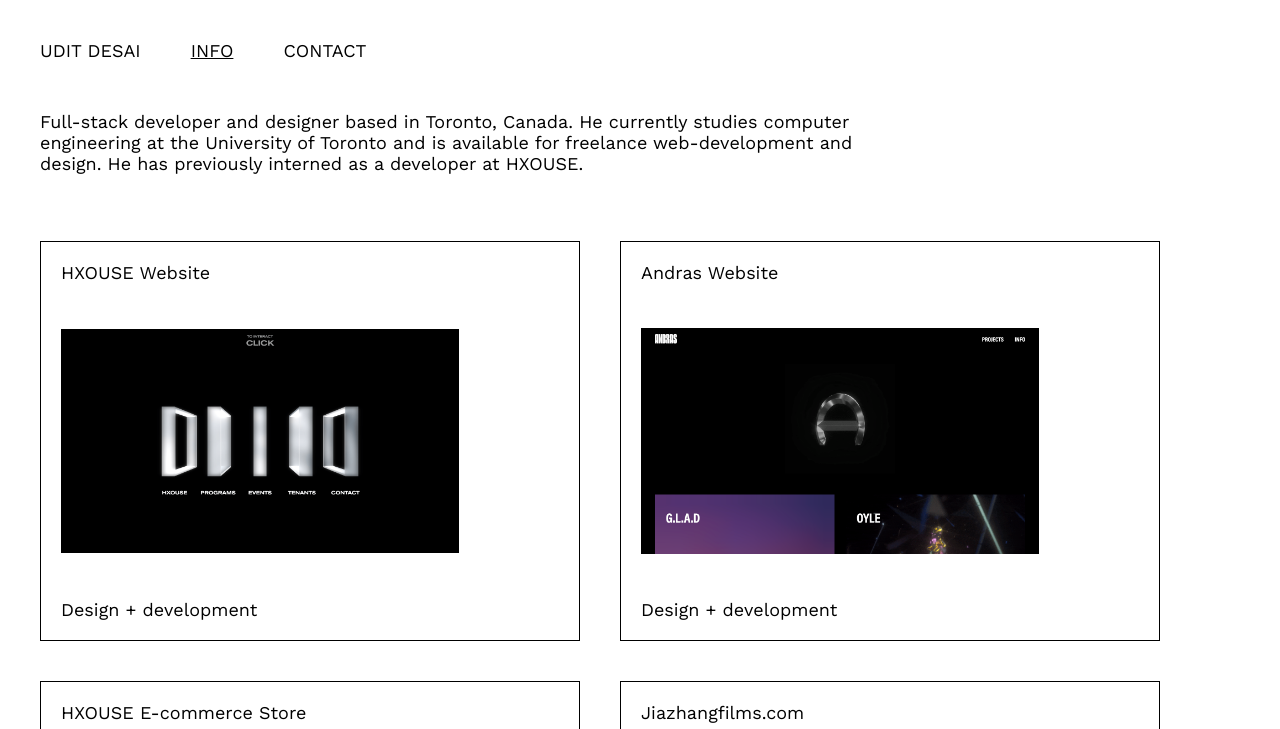
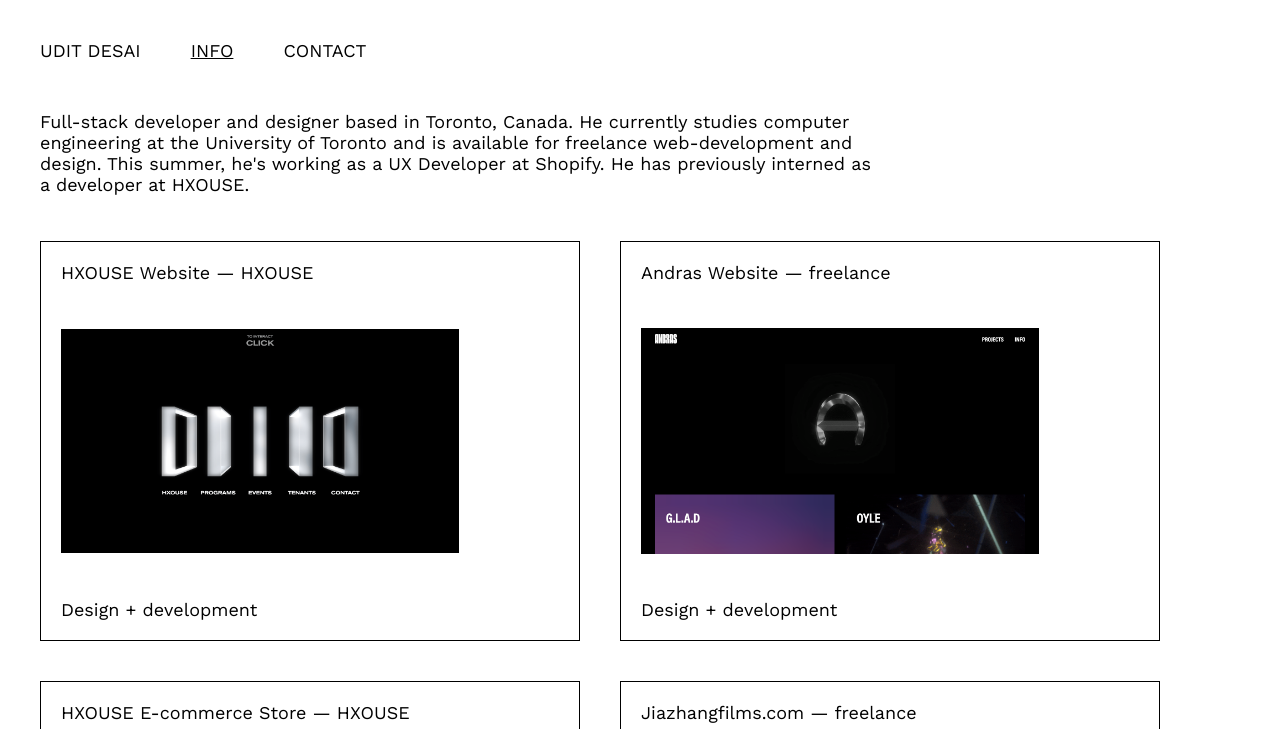
Before and after one commit to uditdesai/uditdesai.github.io, a Gatsby site: page / in a window 1280 px wide. Both pictures are taken after a click on the element "INFO". Shown: the top 729 px of the page. Built offline with nearby package versions, Linux system fonts and the light colour scheme; Gatsby itself is replaced by a stand-in of ours; grey boxes are pictures that could not be loaded.

Commit message:
Add more descriptions

```diff
--- a/src/pages/index.js
+++ b/src/pages/index.js
@@ -189,8 +189,9 @@
           <InfoText>
             Full-stack developer and designer based in Toronto, Canada. He
             currently studies computer engineering at the University of Toronto
-            and is available for freelance web-development and design. He has
-            previously interned as a developer at HXOUSE.
+            and is available for freelance web-development and design. This
+            summer, he's working as a UX Developer at Shopify. He has previously
+            interned as a developer at HXOUSE.
           </InfoText>
         ) : info === "contact" ? (
           <ContactWrapper>
@@ -228,31 +229,31 @@
       </InfoContainer>
       <ProjectGrid>
         <Project
-          title="HXOUSE Website"
+          title="HXOUSE Website — HXOUSE"
           desc="Design + development"
           img={data.hxouse.childImageSharp.fluid}
           link="https://www.hxouse.com/"
         />
         <Project
-          title="Andras Website"
+          title="Andras Website — freelance"
           desc="Design + development"
           img={data.andras.childImageSharp.fluid}
           link="https://www.andrasii.com/"
         />
         <Project
-          title="HXOUSE E-commerce Store"
+          title="HXOUSE E-commerce Store — HXOUSE"
           desc="Design + development"
           img={data.hxouseStore.childImageSharp.fluid}
           link="https://shop.hxouse.com/"
         />
         <Project
-          title="Jiazhangfilms.com"
+          title="Jiazhangfilms.com — freelance"
           desc="Design + development"
           img={data.jiaZhang.childImageSharp.fluid}
           link="https://jiazhangfilms.com/"
         />
         <Project
-          title="Alyx x HXOUSE Growing Family Website"
+          title="Alyx x HXOUSE Growing Family Website — HXOUSE"
           desc="Development"
           img={data.alyx.childImageSharp.fluid}
           link="https://alyx.hxouse.com/"
@@ -264,13 +265,13 @@
           link="https://github.com/uditdesai/housekeeper"
         />
         <Project
-          title="Paper Piano — personal project"
+          title="Paper Piano — hackathon project"
           desc="Development"
           img={data.pp.childImageSharp.fluid}
           link="https://devpost.com/software/paper-piano-8yzaw9"
         />
         <Project
-          title="Cue — personal project"
+          title="Cue — hackathon project"
           desc="Design + development"
           img={data.cue.childImageSharp.fluid}
           link="https://devpost.com/software/cue-doisjy"
```
